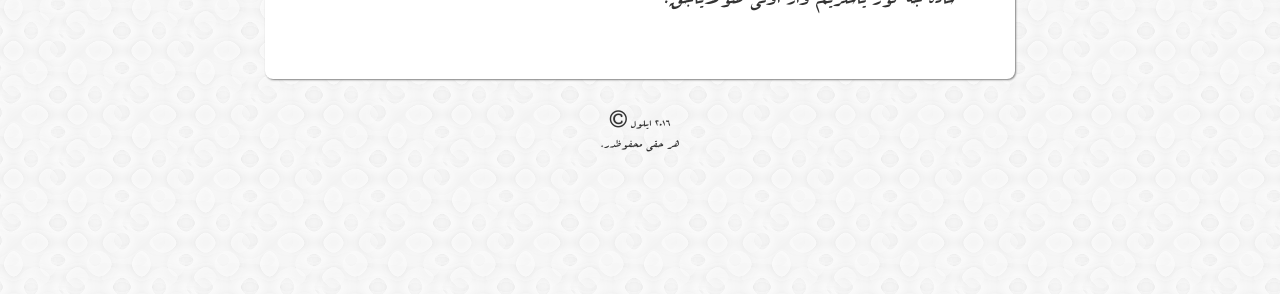
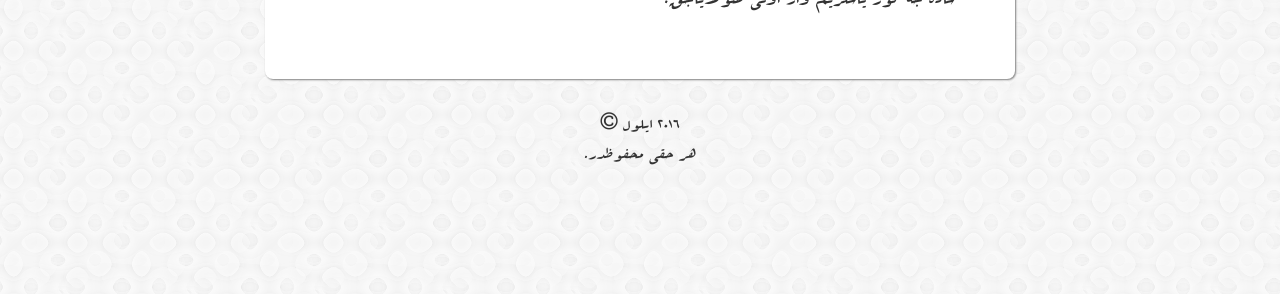
Before and after one commit to muhammedaydogdu/muhammedaydogdu.github.io, a Jekyll site: the page built from _posts/2018-03-27-yitik-gul-os.md, in a window 1280 px wide. Shown: the part 603-897 px from the top of the page. Built offline with Jekyll 4.4.1, drawn with Linux system fonts in a browser that asks for light colours; some web fonts are replaced.

Commit message:
Update footer-os.html

```diff
--- a/_includes/footer-os.html
+++ b/_includes/footer-os.html
@@ -1,6 +1,6 @@
 <footer class="footer">
   <div class="container">
-      <p align="center" style="font-family: B Arabic"><i class="fa fa-copyright" id="foot-os"aria-hidden="true"></i> ٢٠١٦ ایلول<br>.هر  حقی  محفوظدر</p>
+      <p align="center" style="font-family: B Arabic"  id="foot-os"><i class="fa fa-copyright" aria-hidden="true"></i> ٢٠١٦ ایلول<br>.هر  حقی  محفوظدر</p>
   </div>
 </footer>
 
```
